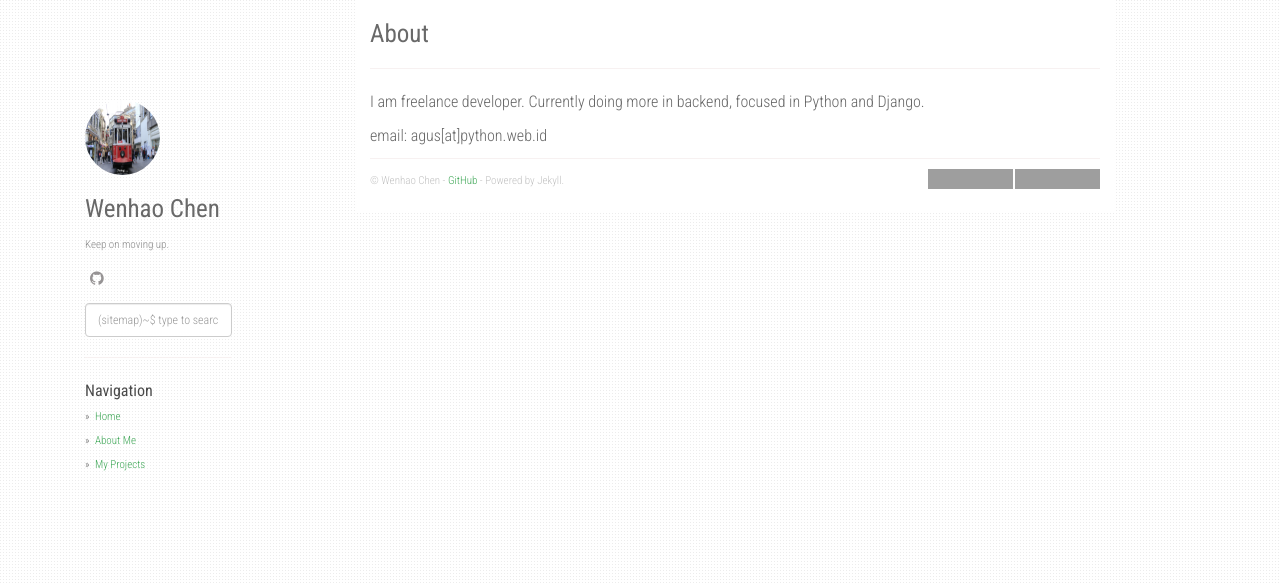
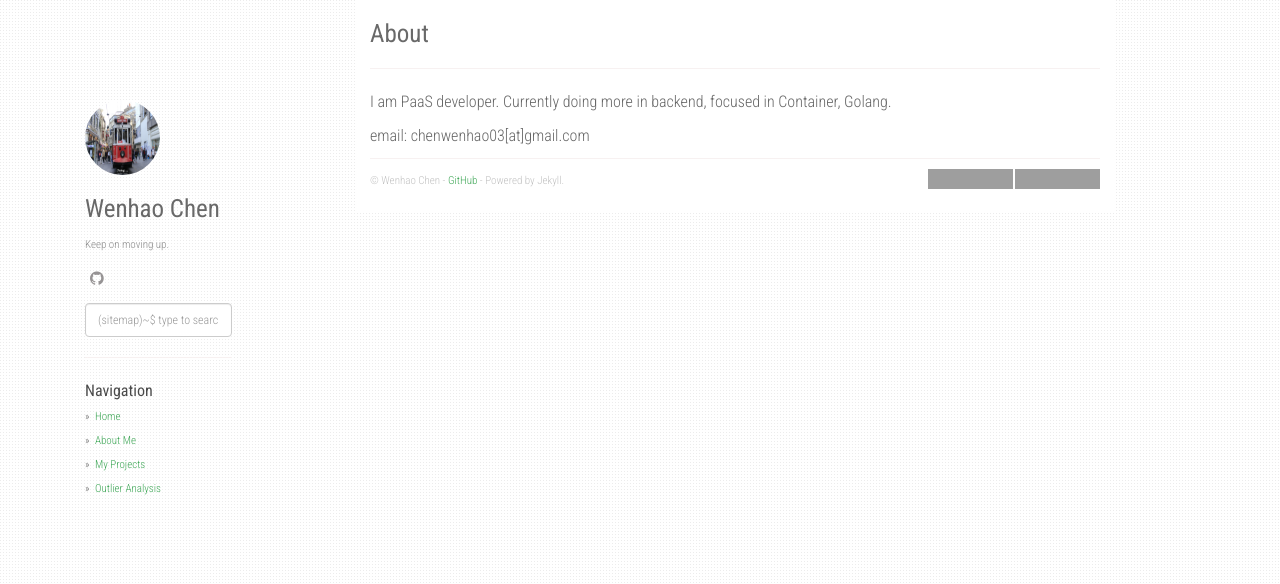
Before and after one commit to chenwenhao03/chenwenhao03.github.io, a Jekyll site: the page built from about.md, in a window 1280 px wide. Shown: the top 584 px of the page. Built offline with Jekyll 4.4.1, drawn with Linux system fonts in a browser that asks for light colours; nearby versions of some CDN libraries; grey boxes are pictures that could not be loaded.

Commit message:
add outlier analysis

```diff
--- a/_config.yml
+++ b/_config.yml
@@ -27,6 +27,8 @@ urls:
       url: /about/
     - text: My Projects
       url: /projects/
+    - text: Outlier Analysis
+      url: /outlier_analysis/
 
 url: "https://wenhaochen.github.io"
 baseurl: ""
--- a/about.md
+++ b/about.md
@@ -4,6 +4,6 @@ title: About
 permalink: /about/
 ---
 
-I am freelance developer. Currently doing more in backend, focused in Python and Django.
+I am PaaS developer. Currently doing more in backend, focused in Container, Golang.
 
-email: agus[at]python.web.id
+email: chenwenhao03[at]gmail.com
```
